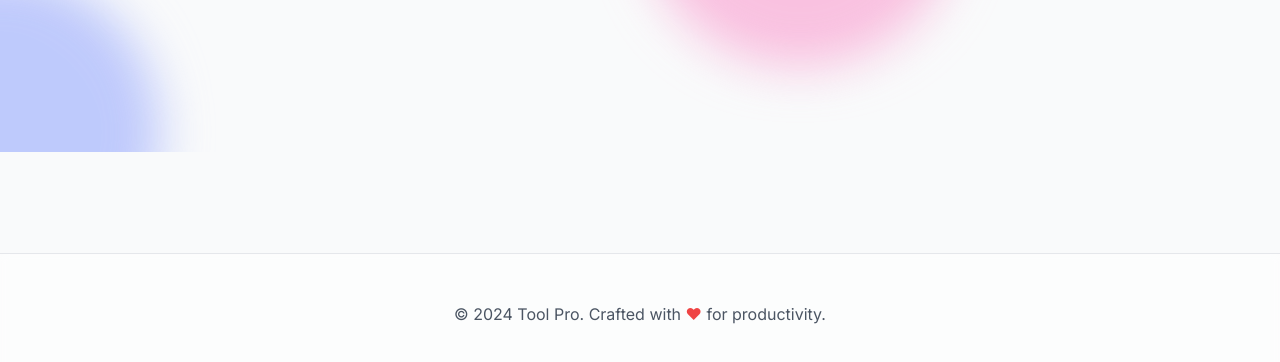
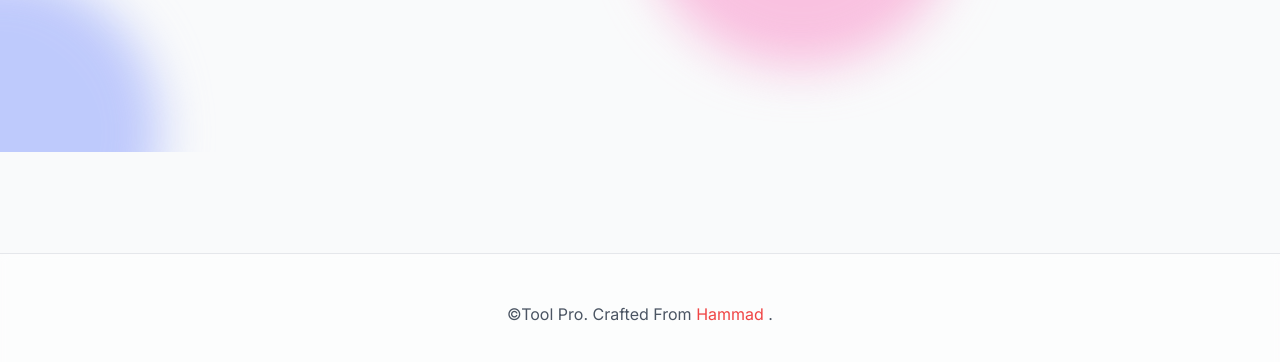
Before and after one commit to NamelessMonsterr/tool_pro, a plain HTML site: page pdfpro.html in a window 1280 px wide. Shown: the part 648-1010 px from the top of the page. Drawn offline with nearby package versions, Linux system fonts and the light colour scheme; a script that the page names is missing.

Commit message:
Update pdfpro.html

```diff
--- a/pdfpro.html
+++ b/pdfpro.html
@@ -268,7 +268,7 @@
         <div class="container mx-auto px-4 sm:px-6 lg:px-8 py-12">
             <div class="text-center">
                 <p class="text-gray-600 dark:text-gray-400">
-                    © 2024 Tool Pro. Crafted with <span class="text-red-500">❤</span> for productivity.
+                    ©Tool Pro. Crafted From <span class="text-red-500">Hammad</span> .
                 </p>
             </div>
         </div>
@@ -1887,4 +1887,5 @@ self.addEventListener('activate', event => {
         console.log('Tool Pro initialized successfully');
     </script>
 </body>
+
 </html>
```
